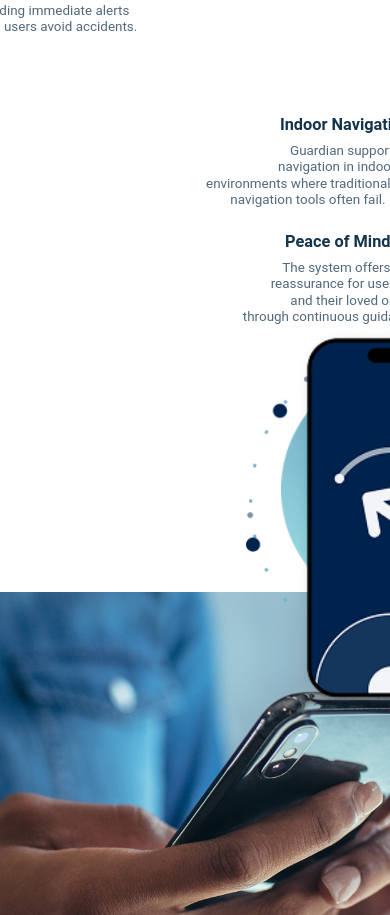
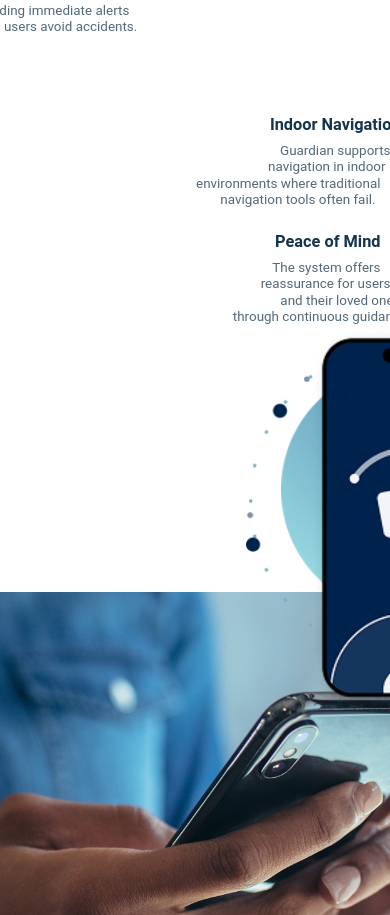
Before and after one commit to Bmsosi/guardian-landing-page, a React (Vite) app: page / in a window 390 px wide. Shown: the part 1294-2209 px from the top of the page. Built offline with nearby package versions, Linux system fonts and the light colour scheme.

Commit message:
update UI

```diff
--- a/src/App.css
+++ b/src/App.css
@@ -1115,7 +1115,7 @@
   .matter-mobile__row--reverse .matter-mobile__images img:nth-child(3) {
     top: -12px;
     width: 60%;
-    right: 15px;
+    right: 0;
     left: auto;
     z-index: 3;
   }
@@ -1259,12 +1259,12 @@
 
 .matter-mobile__row--reverse .matter-point:first-child {
   margin-top: 8px;
-  transform: translateX(-20px);
+  transform: translateX(-30px);
 }
 
 .matter-mobile__row--reverse .matter-point:last-child {
   margin-top: 6px;
-  transform: translateX(-40px);
+  transform: translateX(-50px);
 }
 }
 
```
